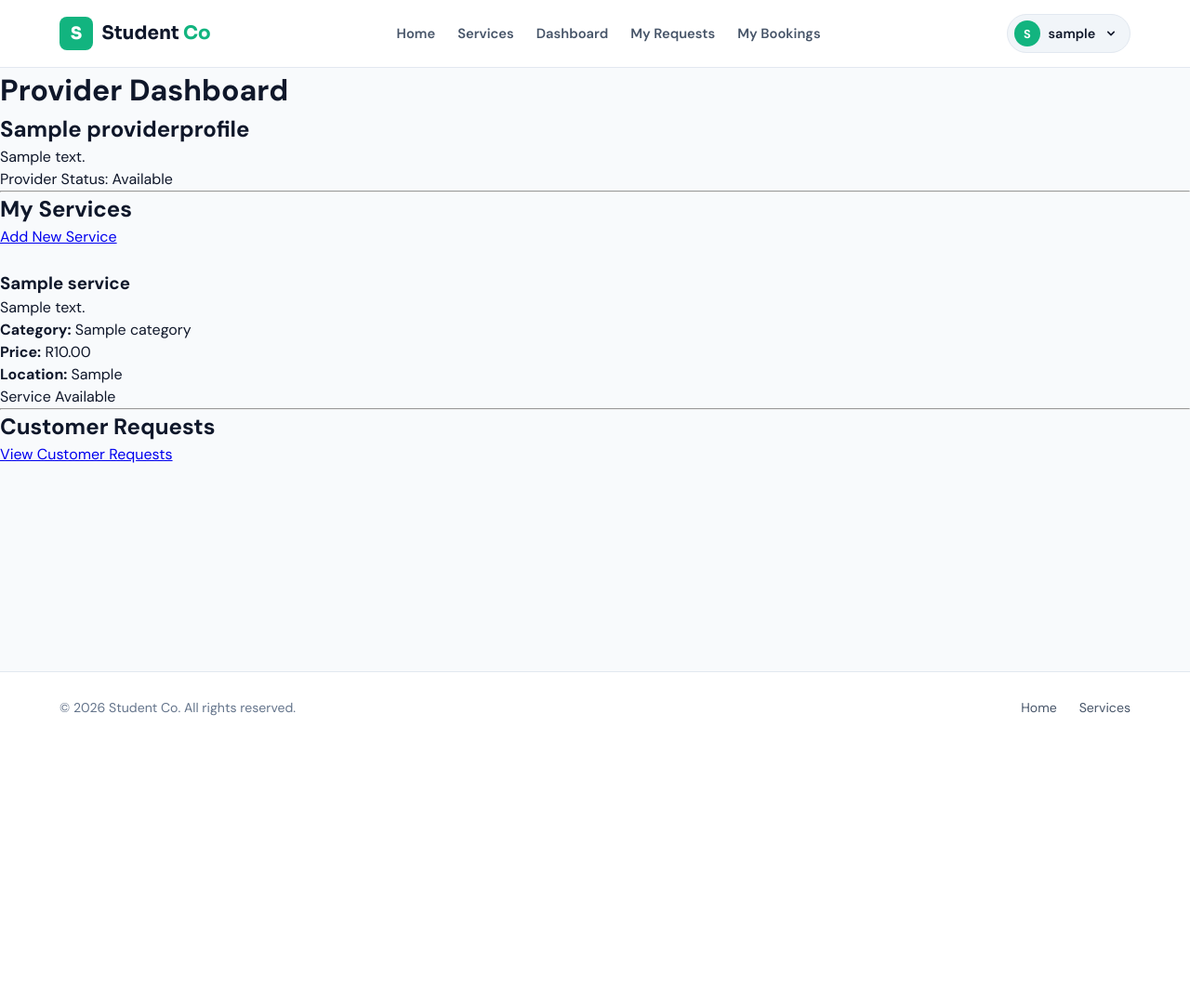
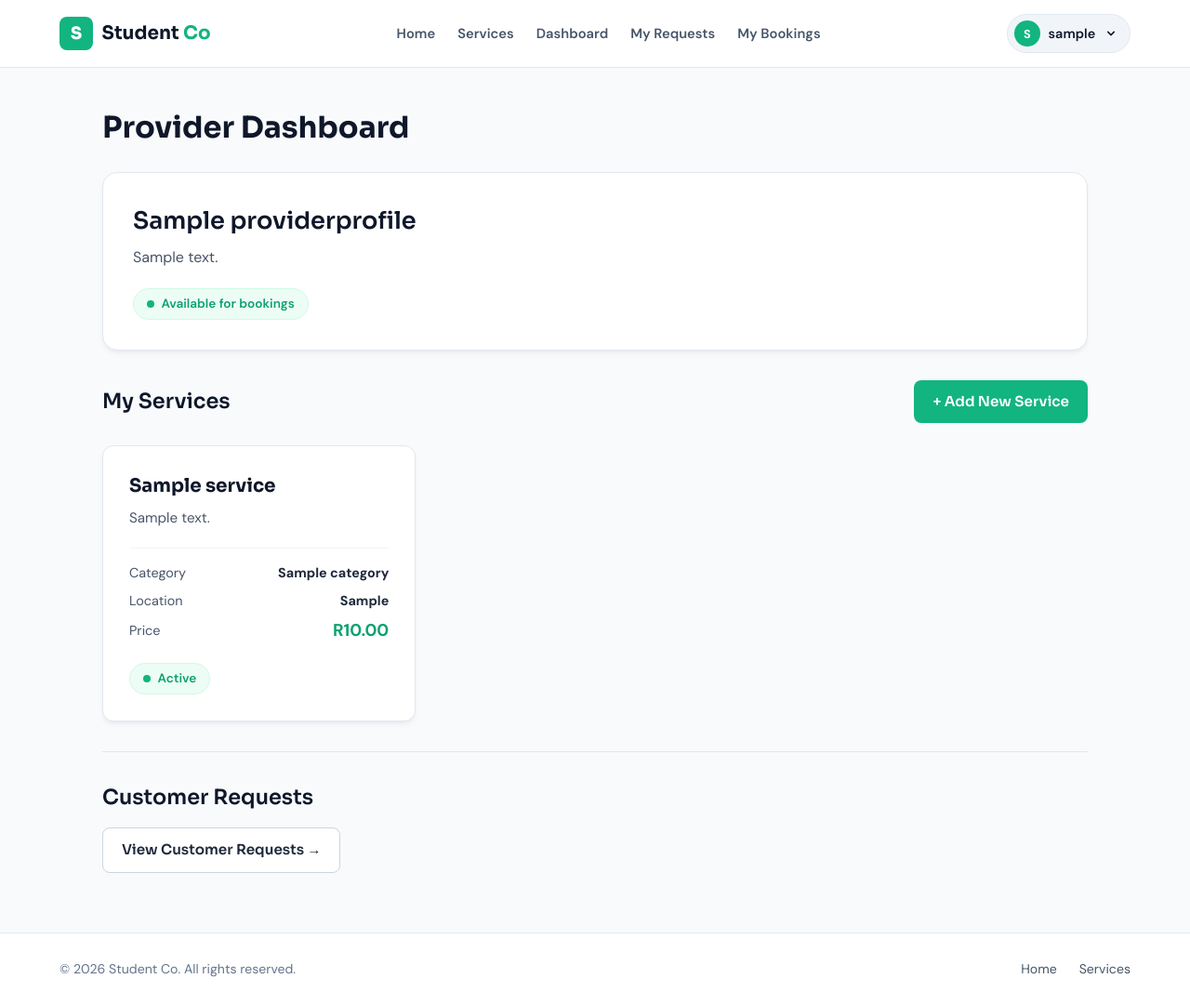
Before and after one commit to thandekamamnguni-glitch/student-co, a Django app: page /provider/ in a window 1280 px wide. Shown: the whole page at 93% size. Before the commit the page ends 770 px from the top, so only its background shows below. Run offline with Django 5.2, Linux system fonts and the light colour scheme; a user stored in the database is signed in; tables that the repository leaves empty hold one stand-in row (values such as "Sample post").

Commit message:
Update provider dashboard

```diff
--- /dev/null
+++ b/static/css/pages/provider_dashboard.css
@@ -0,0 +1,283 @@
+/* ==========================================================================
+   Student Co - Provider Dashboard Styles
+   Path: static/css/pages/dashboard.css
+   ========================================================================== */
+
+:root {
+  --green-500: #12b47f;
+  --green-600: #0ea171;
+  --green-100: #d1fae5;
+  --green-50: #ecfdf5;
+  --navy-950: #080d1a;
+  --navy-900: #0f172a;
+  --navy-800: #1e293b;
+  --navy-600: #475569;
+  --navy-500: #64748b;
+  --navy-300: #cbd5e1;
+  --navy-200: #e2e8f0;
+  --navy-100: #f1f5f9;
+  --bg-page: #f8fafc;
+  --card-bg: #ffffff;
+  --danger: #dc2626;
+  --danger-bg: #fef2f2;
+  --font-heading: 'Sora', sans-serif;
+  --font-body: 'DM Sans', sans-serif;
+  --radius-sm: 8px;
+  --radius-md: 12px;
+  --radius-lg: 16px;
+  --shadow-card: 0 4px 6px -1px rgba(15, 23, 42, 0.05), 0 2px 4px -2px rgba(15, 23, 42, 0.05);
+  --shadow-hover: 0 10px 15px -3px rgba(15, 23, 42, 0.08);
+}
+
+*, *::before, *::after {
+  box-sizing: border-box;
+}
+
+.container {
+  max-width: 1100px;
+  margin: 0 auto;
+  padding: 2.5rem 1.25rem 4rem;
+  font-family: var(--font-body);
+  color: var(--navy-900);
+}
+
+/* Page Title & Headings */
+.container h1 {
+  font-family: var(--font-heading);
+  font-size: 2rem;
+  font-weight: 700;
+  color: var(--navy-900);
+  margin: 0 0 1.5rem 0;
+}
+
+.container h2 {
+  font-family: var(--font-heading);
+  font-size: 1.4rem;
+  font-weight: 600;
+  color: var(--navy-900);
+  margin: 2rem 0 1rem 0;
+}
+
+/* Provider Profile Banner / Header Card */
+.provider-hero {
+  background: var(--card-bg);
+  border: 1px solid var(--navy-200);
+  border-radius: var(--radius-lg);
+  padding: 2rem;
+  box-shadow: var(--shadow-card);
+  margin-bottom: 2rem;
+}
+
+.provider-hero h2 {
+  margin: 0 0 0.5rem 0;
+  font-size: 1.6rem;
+  color: var(--navy-900);
+}
+
+.provider-hero p {
+  color: var(--navy-600);
+  font-size: 1rem;
+  line-height: 1.6;
+  margin: 0 0 1.25rem 0;
+  max-width: 65ch;
+}
+
+/* Status Badges */
+.status-badge {
+  display: inline-flex;
+  align-items: center;
+  gap: 0.5rem;
+  padding: 0.35rem 0.85rem;
+  border-radius: 9999px;
+  font-size: 0.85rem;
+  font-weight: 600;
+  width: fit-content;
+}
+
+.status-badge::before {
+  content: "";
+  width: 8px;
+  height: 8px;
+  border-radius: 50%;
+}
+
+.status-available {
+  background: var(--green-50);
+  color: var(--green-600);
+  border: 1px solid var(--green-100);
+}
+
+.status-available::before {
+  background: var(--green-500);
+}
+
+.status-unavailable {
+  background: var(--navy-100);
+  color: var(--navy-600);
+  border: 1px solid var(--navy-200);
+}
+
+.status-unavailable::before {
+  background: var(--navy-500);
+}
+
+hr {
+  border: none;
+  border-top: 1px solid var(--navy-200);
+  margin: 2rem 0;
+}
+
+/* Section Header Bar with Action Button */
+.section-header {
+  display: flex;
+  justify-content: space-between;
+  align-items: center;
+  flex-wrap: wrap;
+  gap: 1rem;
+  margin-bottom: 1.5rem;
+}
+
+.section-header h2 {
+  margin: 0;
+}
+
+/* Action Buttons */
+.btn-primary,
+a[href*="add_service"] {
+  display: inline-flex;
+  align-items: center;
+  justify-content: center;
+  gap: 0.5rem;
+  background: var(--green-500);
+  color: #ffffff;
+  padding: 0.75rem 1.25rem;
+  border-radius: var(--radius-sm);
+  font-family: var(--font-heading);
+  font-size: 0.95rem;
+  font-weight: 600;
+  text-decoration: none;
+  transition: background 0.15s ease, transform 0.05s ease;
+  border: none;
+  cursor: pointer;
+}
+
+.btn-primary:hover,
+a[href*="add_service"]:hover {
+  background: var(--green-600);
+}
+
+.btn-primary:active,
+a[href*="add_service"]:active {
+  transform: translateY(1px);
+}
+
+/* Secondary Link Button (Customer requests) */
+.btn-secondary,
+a[href*="provider_requests"] {
+  display: inline-flex;
+  align-items: center;
+  gap: 0.5rem;
+  background: #ffffff;
+  color: var(--navy-800);
+  border: 1.5px solid var(--navy-300);
+  padding: 0.75rem 1.25rem;
+  border-radius: var(--radius-sm);
+  font-family: var(--font-heading);
+  font-size: 0.95rem;
+  font-weight: 600;
+  text-decoration: none;
+  transition: all 0.15s ease;
+}
+
+a[href*="provider_requests"]:hover {
+  border-color: var(--green-500);
+  color: var(--green-600);
+  background: var(--green-50);
+}
+
+/* Services Grid Layout */
+.services-grid {
+  display: grid;
+  grid-template-columns: repeat(auto-fill, minmax(320px, 1fr));
+  gap: 1.5rem;
+  margin-top: 1rem;
+}
+
+/* Service Card */
+.service-card {
+  background: var(--card-bg);
+  border: 1px solid var(--navy-200);
+  border-radius: var(--radius-md);
+  padding: 1.75rem;
+  box-shadow: var(--shadow-card);
+  display: flex;
+  flex-direction: column;
+  transition: transform 0.15s ease, box-shadow 0.15s ease, border-color 0.15s ease;
+}
+
+.service-card:hover {
+  transform: translateY(-2px);
+  box-shadow: var(--shadow-hover);
+  border-color: var(--navy-300);
+}
+
+.service-card h3 {
+  font-family: var(--font-heading);
+  font-size: 1.25rem;
+  font-weight: 700;
+  color: var(--navy-900);
+  margin: 0 0 0.5rem 0;
+}
+
+.service-card .service-desc {
+  color: var(--navy-600);
+  font-size: 0.95rem;
+  line-height: 1.5;
+  margin: 0 0 1.25rem 0;
+  flex-grow: 1;
+}
+
+.service-meta {
+  display: flex;
+  flex-direction: column;
+  gap: 0.5rem;
+  padding-top: 1rem;
+  border-top: 1px solid var(--navy-100);
+  font-size: 0.9rem;
+  color: var(--navy-600);
+}
+
+.service-meta p {
+  margin: 0;
+  display: flex;
+  justify-content: space-between;
+  align-items: center;
+}
+
+.service-meta strong {
+  color: var(--navy-800);
+}
+
+.service-meta .price-tag {
+  font-size: 1.15rem;
+  font-weight: 700;
+  color: var(--green-600);
+}
+
+.service-card-footer {
+  margin-top: 1.25rem;
+  display: flex;
+  align-items: center;
+  justify-content: space-between;
+}
+
+/* Empty State */
+.empty-state {
+  text-align: center;
+  padding: 3rem 1.5rem;
+  background: var(--card-bg);
+  border: 2px dashed var(--navy-200);
+  border-radius: var(--radius-md);
+  color: var(--navy-500);
+  font-size: 1rem;
+}
--- a/templates/dashboard/provider_dashboard.html
+++ b/templates/dashboard/provider_dashboard.html
@@ -1,78 +1,77 @@
 {% extends "base.html" %}
+{% load static %}
+
+{% block title %}Provider Dashboard | Student Co{% endblock %}
+
+{% block extra_css %}
+<link rel="stylesheet" href="{% static 'css/pages/provider_dashboard.css' %}">
+{% endblock %}
 
 {% block content %}
-
 <div class="container">
-
     <h1>Provider Dashboard</h1>
 
+    <div class="provider-hero">
         <h2>{{ provider.business_name }}</h2>
-
         <p>{{ provider.description }}</p>
 
         {% if provider.is_available %}
-        <p>Provider Status: Available</p>
+            <span class="status-badge status-available">Available for bookings</span>
         {% else %}
-        <p>Provider Status: Not Available</p>
+            <span class="status-badge status-unavailable">Currently unavailable</span>
         {% endif %}
+    </div>
 
-    <hr>
+    <div class="section-header">
+        <h2>My Services</h2>
+        <a href="{% url 'add_service' %}" class="btn-primary">+ Add New Service</a>
+    </div>
 
-    <h2>My Services</h2>
+    <div class="services-grid">
+        {% for service in services %}
+            <div class="service-card">
+                <h3>{{ service.title }}</h3>
+                <p class="service-desc">{{ service.description }}</p>
 
-    <a href="{% url 'add_service' %}">
-        Add New Service
-    </a>
+                <div class="service-meta">
+                    <p>
+                        <span>Category</span>
+                        <strong>{{ service.category.name }}</strong>
+                    </p>
+                    <p>
+                        <span>Location</span>
+                        <strong>{{ service.location }}</strong>
+                    </p>
+                    <p>
+                        <span>Price</span>
+                        <span class="price-tag">R{{ service.price }}</span>
+                    </p>
+                </div>
 
-    <br><br>
-
-    {% for service in services %}
-
-        <div class="service-card">
-
-            <h3>{{ service.title }}</h3>
-
-            <p>
-                {{ service.description }}
-            </p>
-
-            <p>
-                <strong>Category:</strong>
-                {{ service.category.name }}
-            </p>
-
-            <p>
-                <strong>Price:</strong>
-                R{{ service.price }}
-            </p>
-
-            <p>
-                <strong>Location:</strong>
-                {{ service.location }}
-            </p>
-
+                <div class="service-card-footer">
                     {% if service.is_available %}
-                <p>Service Available</p>
+                        <span class="status-badge status-available">Active</span>
                     {% else %}
-                <p>Service Not Available</p>
+                        <span class="status-badge status-unavailable">Inactive</span>
                     {% endif %}
-
+                </div>
+            </div>
+        {% empty %}
+            <div class="empty-state">
+                <p>You haven't added any services yet. Click <strong>Add New Service</strong> to get started!</p>
+            </div>
+        {% endfor %}
     </div>
 
     <hr>
 
-    {% empty %}
+    <h2>Customer Requests</h2>
+    <a href="{% url 'provider_requests' %}" class="btn-secondary">
+        View Customer Requests &rarr;
+    </a>
+</div>
+{% endblock content %}
 
-        <p>You haven't added any services yet.</p>
-
-    {% endfor %}
-
-    <h2>Customer Requests</h2>
-
-    <a href="{% url 'provider_requests' %}">
-        View Customer Requests
-    </a>
-
-</div>
-
-{% endblock content %}
+{% block extra_js %}
+<script src="{% static 'js/pages/provider_dashboard.js' %}" defer></script>
+{% endblock %}
```
Also changed, not shown: static/js/pages/provider_dashboard.js (added). Lines whose indentation alone changed are shown as unchanged.
